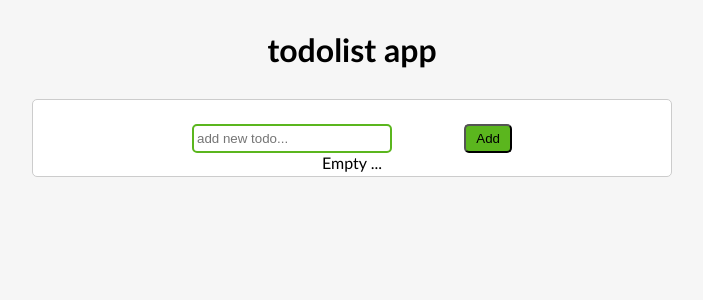
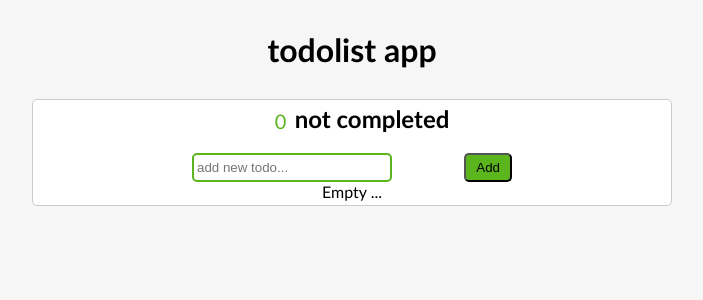
Before and after one commit to amirroohi/TodoList-React, a React (Create React App) app: page / in a window 1280 px wide. Shown: the top 300 px of the page, without its empty margins (288-991 px from the left). Built offline with nearby package versions, Linux system fonts and the light colour scheme.

Commit message:
styles modified

```diff
--- a/src/App.css
+++ b/src/App.css
@@ -79,3 +79,27 @@ input:focus {
 .updateBtn {
   background-color: #5bb61e;
 }
+
+.todoText{
+  cursor: pointer;
+  font-weight:bold ;
+}
+
+.header{
+  display: flex;
+  justify-content: center;
+  align-items: center;
+}
+
+.header span{
+  margin-left:20px ;
+  display: inline-block;
+  width: 20px;
+  font-size: 20px;
+  height: 20px;
+  background-color: #fff;
+  color: #5bb61e;
+  border-radius: 50%;
+  align-items: center;
+  justify-content: center;
+}
--- /dev/null
+++ b/src/components/NavBar.js
@@ -0,0 +1,7 @@
+const NavBar = (props) => {
+    return ( <div className="header">
+        <span>{props.unCompletedTodos}</span> <h2>not completed</h2>
+    </div> );
+}
+
+export default NavBar;
--- a/src/components/Todo.js
+++ b/src/components/Todo.js
@@ -1,7 +1,7 @@
 const Todo = ({ todo, onComplete, onDelete, onEdit }) => {
   return (
     <div className="todo" key={todo.id}>
-      <div onClick={onComplete} className={todo.isCompleted ? "completed" : ""}>
+      <div onClick={onComplete} className={`todoText ${todo.isCompleted ? "completed" : ""}`}>
         {todo.text}
       </div>
       <div>
--- a/src/components/TodoApp.js
+++ b/src/components/TodoApp.js
@@ -1,4 +1,5 @@
 import { useState } from "react";
+import NavBar from "./NavBar";
 import TodoForm from "./TodoForm";
 import TodoList from "./TodoList";
 
@@ -39,6 +40,7 @@ const TodoApp = () => {
 
   return (
     <div className="container">
+      <NavBar unCompletedTodos={todos.filter(todo=>!todo.isCompleted).length}/>
       <TodoForm submitTodoHandler={addTodoHandler} />
       <TodoList
         todos={todos}
```
